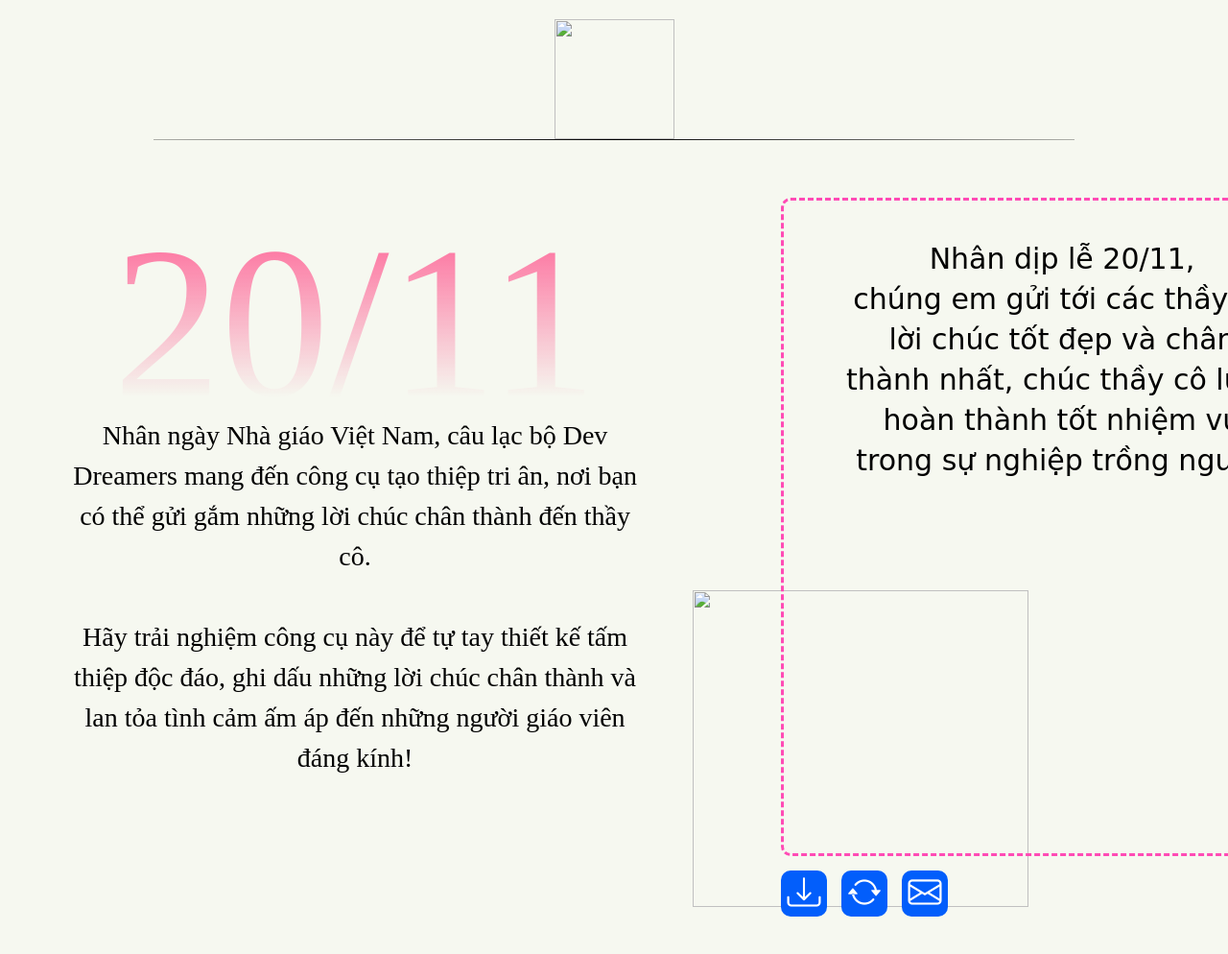
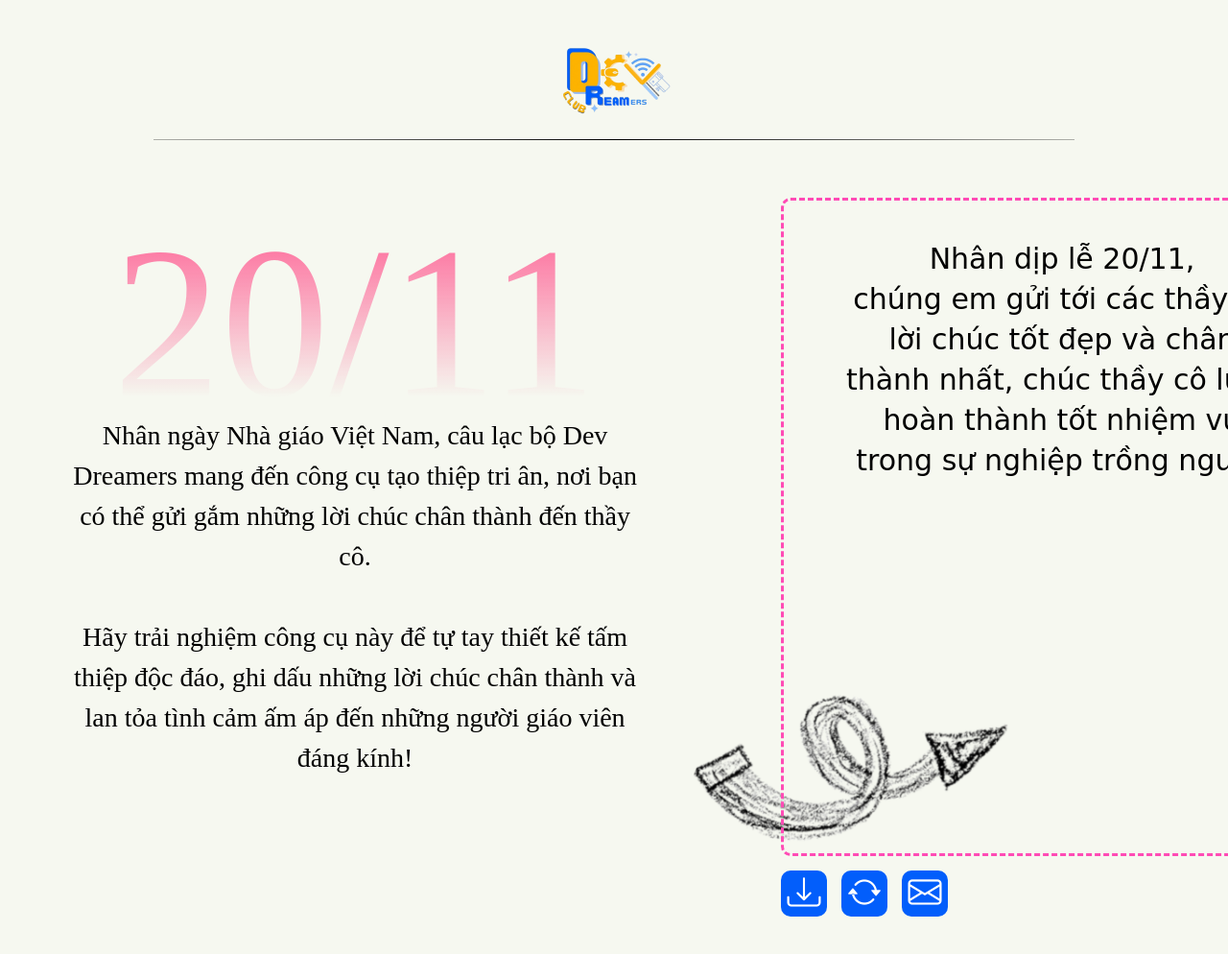
Before and after one commit to DiamondBrain113/20-11, a plain HTML site: page index.html in a window 1280 px wide. Shown: the top 994 px of the page at 96% size. Drawn offline with nearby package versions, Linux system fonts and the light colour scheme; the site is published under a folder, as on GitHub Pages, so addresses that start at the root find nothing; a web font is replaced by a local one.

Commit message:
Moved images to the correct place

```diff
--- a/index.html
+++ b/index.html
@@ -4,7 +4,7 @@
     <meta charset="UTF-8">
     <meta name="viewport" content="width=device-width, initial-scale=1.0">
     <title>Dev Dreamers - 20/11</title>
-    <link rel="icon" href="devdreamers.png">
+    <link rel="icon" href="resources/images/devdreamers.png">
     <link rel="stylesheet" href="style.css">
 
     <!-- BOOTSTRAP ICONS -->
@@ -19,7 +19,7 @@
 
     <!-- ===== HEADER ===== -->
     <header class="header">
-        <img src="/devdreamers.png" class="logo">
+        <img src="resources/images/devdreamers.png" class="logo">
         <div class="chia"></div>
     </header>
     <main class="container">
@@ -36,7 +36,7 @@
                 chân thành và lan tỏa tình cảm ấm áp đến những người giáo viên đáng kính!
             </p>
           </div>
-            <img src="/arrow.png" class="arrow">
+            <img src="resources/images/arrow.png" class="arrow">
         </section>
 
         <!-- ========== RIGHT SIDE ========== -->
```
Also changed, not shown: resources/images/arrow.png (renamed from arrow.png), resources/images/devdreamers.png (renamed from devdreamers.png), resources/images/logo.jpg (renamed from logo.jpg).
